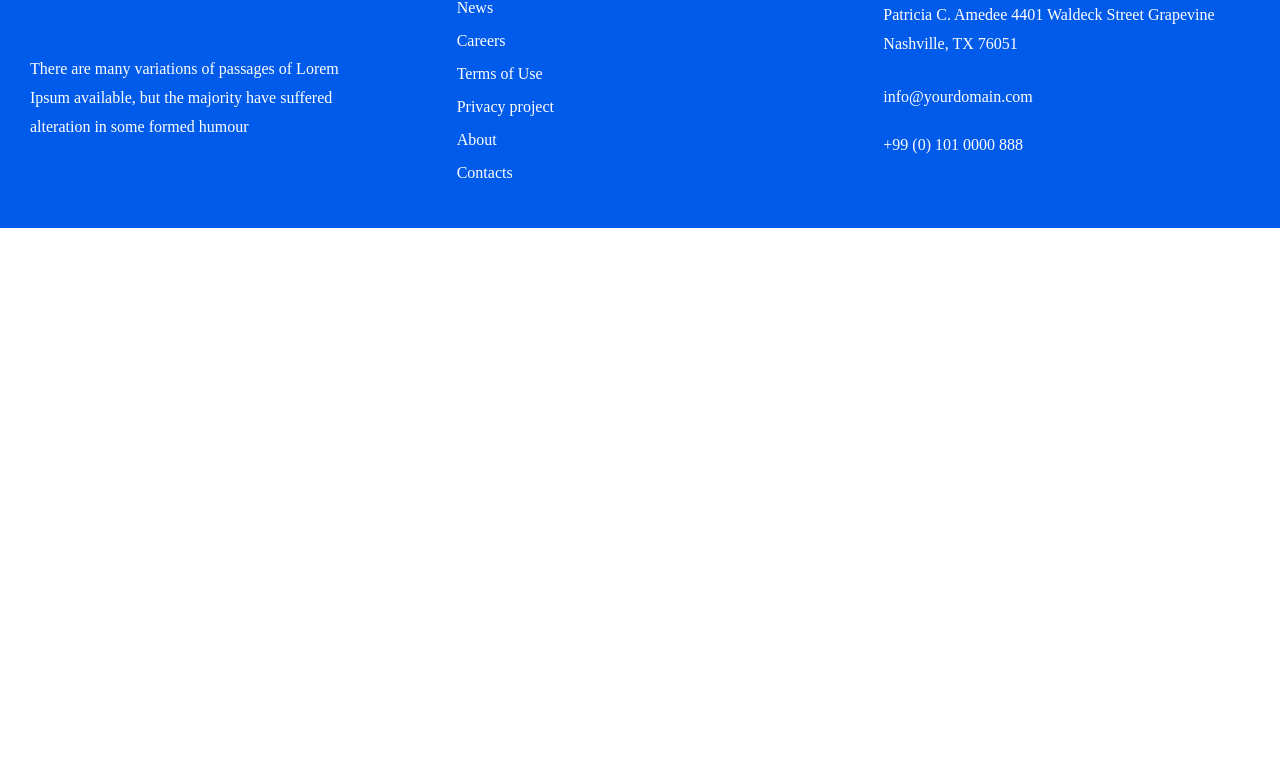
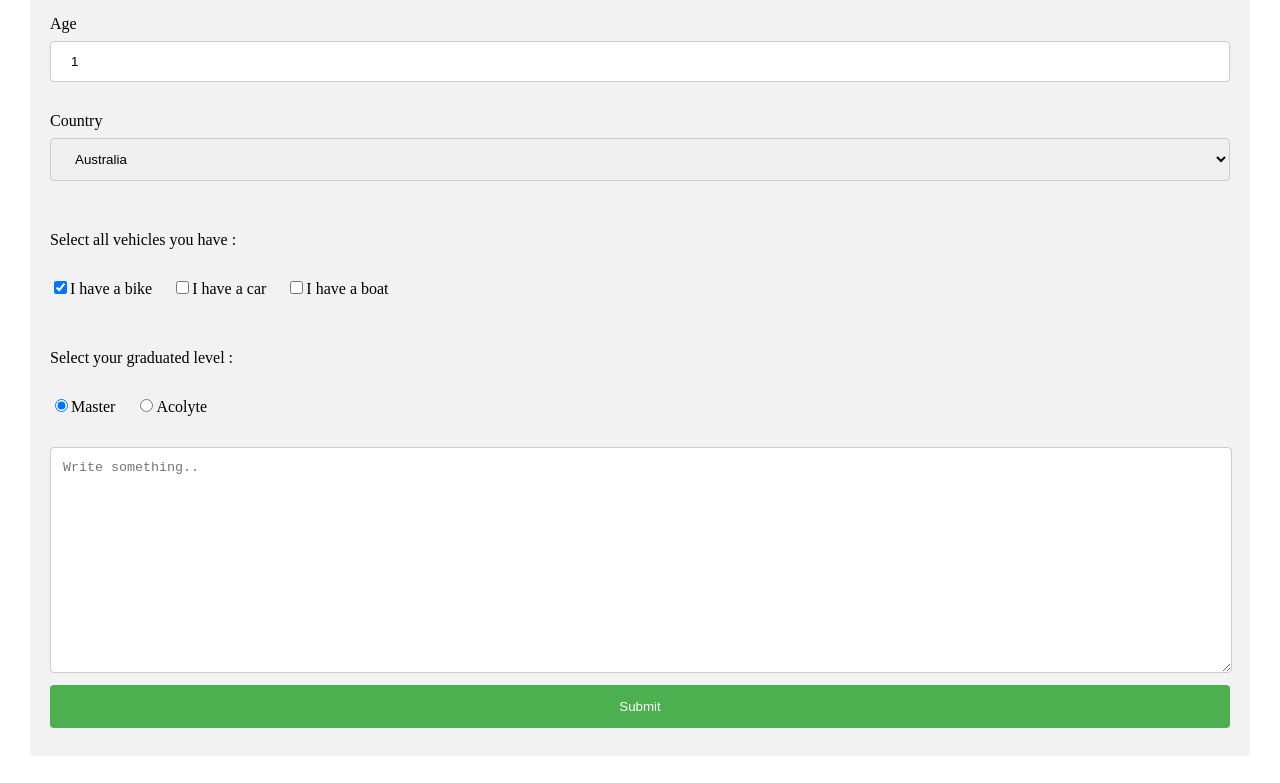
Before and after one commit to somaye95214042/My_Project, a React app: page /contact in a window 1280 px wide. Shown: the part 373-1156 px from the top of the page. Before the commit the page ends 800 px from the top, so only its background shows below. Built offline with nearby package versions, Linux system fonts and the light colour scheme.

Commit message:
Form Task is added

```diff
--- a/package.json
+++ b/package.json
@@ -3,6 +3,7 @@
   "version": "0.1.0",
   "private": true,
   "dependencies": {
+    "bootstrap": "^5.1.3",
     "react": "^17.0.2",
     "react-dom": "^17.0.2",
     "react-router": "^6.0.0",
--- a/src/Components/Contents.js
+++ b/src/Components/Contents.js
@@ -2,6 +2,7 @@ import React from 'react';
 import Home from "../Pages/Home";
 import Blog from "../Pages/Blog";
 import About from "../Pages/About";
+import Contact from "../Pages/Contact";
 import Article from "../Pages/Article";
 import {Routes, Route} from "react-router-dom";
 
@@ -12,6 +13,7 @@ const Contents = () => {
                 <Route path='/' exact={true} element={<Home/>} />
                 <Route path='/blog' element={<Blog/>} />
                 <Route path='/about' element={<About/>} />
+                <Route path='/contact' element={<Contact/>} />
                 <Route path='/blog/article/:id' element={<Article/>} />
             </Routes>
         </div>
--- a/src/Components/Footer.js
+++ b/src/Components/Footer.js
@@ -7,7 +7,7 @@ const Footer = () => {
         <div className={'footer'}>
 
             <div className={'firstColumn'}>
-                <img src={logo} width="200" height="100"/>
+                <img src={logo} alt={'logo'} width="200" height="100"/>
                 <span>
                 There are many variations of passages of Lorem Ipsum available,
                 but the majority have suffered alteration in some formed humour
--- a/src/Components/Header.js
+++ b/src/Components/Header.js
@@ -7,11 +7,12 @@ import '../Styles/app.css'
 const Header = () => {
     return (
             <div className="header">
-                <img src={logo} width="200" height="100"/>
+                <img src={logo} alt={'logo'} width="200" height="100"/>
                     <div className="header-right">
                             <Link className="item" to="/">Home</Link>
                             <Link className="item" to="/blog">Blog</Link>
                             <Link className="item" to="/about">About</Link>
+                            <Link className="item" to="/contact">Contact</Link>
                     </div>
             </div>
     )
--- a/src/Components/Layout.js
+++ b/src/Components/Layout.js
@@ -15,7 +15,7 @@ const Layout = () => {
     const [showModal, setShowModal] = useState(false);
 
     useEffect(() => {
-        const interval = setInterval(() => {
+        setInterval(() => {
             setShowModal(true)
         }, 3000);
     }, []);
--- a/src/Components/NameForm.js
+++ b/src/Components/NameForm.js
@@ -22,7 +22,8 @@ const NameForm = (props) => {
 
     return (
         <div>
-            <input type="text" value={name} onChange={handleChange} />
+            <label placeholder="Your name.." style={{display: "block", marginTop: 50}} >Please enter your name here : </label>
+            <input type="text" className='add' value={name} onChange={handleChange} />
             <button type="button" className='insert' onClick={handleAdd}>
                 Add
             </button>
--- a/src/Pages/Article.js
+++ b/src/Pages/Article.js
@@ -17,13 +17,12 @@ const Article = () => {
             });
     });
 
-    if (Object.keys(article).length == 0 ) {
+    if (Object.keys(article).length === 0 ) {
         return <div>Loading ... </div>;
     } else {
         return (
             <div className='featured_image'>
-                <img src={article._embedded['wp:featuredmedia'][0].source_url} width="768" height="505"/>
-                {/*<h1 className='title'>{article.title.author}</h1>*/}
+                <img src={article._embedded['wp:featuredmedia'][0].source_url} alt={''} width="768" height="505"/>
                 <h1 dangerouslySetInnerHTML={{__html: article.title.rendered}} className='article_title'></h1>
                 <p dangerouslySetInnerHTML={{__html: article.content.rendered}} className='article_content'></p>
 
--- a/src/Pages/Blog.js
+++ b/src/Pages/Blog.js
@@ -5,33 +5,27 @@ import '../Styles/app.css';
 const Blog = () => {
 
     const [items, updateItems] = useState([]);
-    // const [isLoaded, updateIsLoaded] = useState(false);
+    const [isLoaded, updateIsLoaded] = useState(false);
 
     useEffect(() => {
         fetch('https://demo.phlox.pro/corporate-pro//wp-json/wp/v2/posts?_embed')
             .then(res => res.json())
             .then(result => {
-                // updateIsLoaded(true);
+                updateIsLoaded(true);
                 updateItems(result);
             });
     });
 
-    const Size = (item) => {
-        const Optimized_featured_image = item._embedded['wp:featuredmedia'][0].source_url
-    }
-
-
-    // if (!isLoaded) {
-    //     return <div>Loading ... </div>;
-    // } else {
+    if (!isLoaded) {
+        return <div>Loading ... </div>;
+    } else {
         return (
             <div>
                 <h1 className='blog'>Blog</h1>
                 <ul>
                     {items.map(item => (
                         <li key={item.id} className='list'>
-                            {console.log(item._embedded['wp:featuredmedia'][0].source_url)}
-                            <img src={item._embedded['wp:featuredmedia'][0].source_url} width="505" height="350"/>
+                            <img src={item._embedded['wp:featuredmedia'][0].source_url} alt={' '} width="505" height="350"/>
                             <div className='entry-main'>
                                 {/*<div className='title'>{item.title.rendered}</div>*/}
                                 <Link dangerouslySetInnerHTML={{__html: item.title.rendered}} className='title' to={`article/${item.id}`}></Link>
@@ -44,6 +38,6 @@ const Blog = () => {
             </div>
         );
     }
-// }
+}
 
 export default Blog;
--- /dev/null
+++ b/src/Pages/Contact.js
@@ -0,0 +1,138 @@
+import React from 'react';
+import {useState} from 'react';
+import '../Styles/app.css';
+
+const Contact = () => {
+
+    const [state, setState] = useState({
+        firstName: "",
+        lastName: "",
+        age: 1,
+        bio: "",
+        country: "australia",
+        level: "master",
+        bike: true,
+        car: false,
+        boat: false
+    })
+
+    function handleChange(evt) {
+
+        const value = evt.target.type === "checkbox" ? evt.target.checked : evt.target.value;
+        setState({
+            ...state,
+            [evt.target.name]: value
+        });
+    }
+
+    function handleSubmit(event) {
+        console.log(state);
+        event.preventDefault();
+    }
+
+    return (
+        <div className='form'>
+            <form onSubmit={handleSubmit}>
+                <label>First Name</label>
+                <input
+                    type="text"
+                    name="firstName"
+                    placeholder="Your name.."
+                    value={state.firstName}
+                    onChange={handleChange}
+                />
+
+                <label>Last Name</label>
+                <input
+                    type="text"
+                    name="lastName"
+                    placeholder="Your last name.."
+                    value={state.lastName}
+                    onChange={handleChange}
+                />
+
+                <label>Age</label>
+                <input type="number"
+                       name="age"
+                       value={state.age}
+                       onChange={handleChange}
+                />
+
+                <label>Country</label>
+                <select
+                    name="country"
+                    onChange={handleChange}
+                    value={state.country}>
+                    <option value="australia">Australia</option>
+                    <option value="canada">Canada</option>
+                    <option value="usa">USA</option>
+                </select>
+
+                <div>
+                    <label style={{display: "block", marginTop: 20}} >Select all vehicles you have :</label>
+                    <label className="form-control">
+                        <input type="checkbox"
+                               name="bike"
+                               value="bike"
+                               checked={state.bike}
+                               onChange={handleChange}/>
+                        I have a bike
+                    </label>
+
+                    <label className="form-control">
+                        <input type="checkbox"
+                               name="car"
+                               value="cart"
+                               checked={state.car}
+                               onChange={handleChange}/>
+                        I have a car
+                    </label>
+
+                    <label className="form-control">
+                        <input type="checkbox"
+                               name="boat"
+                               value="boat"
+                               checked={state.boat}
+                               onChange={handleChange}/>
+                        I have a boat
+                    </label>
+                </div>
+
+                <label style={{display: "block", marginTop: 20}} >Select your graduated level :</label>
+
+                <label className="form-control">
+                    <input
+                        type="radio"
+                        name="level"
+                        value="master"
+                        checked={state.level === "master"}
+                        onChange={handleChange}
+                    />
+                    Master
+                </label>
+
+                <label className="form-control">
+                    <input
+                    type="radio"
+                    name="level"
+                    value="acolyte"
+                    checked={state.level === "acolyte"}
+                    onChange={handleChange}
+                    />
+                    Acolyte
+                </label>
+
+                <textarea
+                    name="bio"
+                          placeholder="Write something.."
+                          value={state.bio}
+                          onChange={handleChange} />
+
+                <input type="submit" value="Submit"/>
+            </form>
+        </div>
+    )
+}
+
+
+export default Contact;
--- a/src/Styles/app.css
+++ b/src/Styles/app.css
@@ -136,7 +136,13 @@ li button {
 }
 
 .insert {
-    margin-top : 30px;
+    background-color: #4CAF50;
+    color: white;
+    padding: 14px 20px;
+    margin: 30px 10px 30px 10px;
+    border: none;
+    border-radius: 4px;
+    cursor: pointer;
 }
 
 .list {
@@ -221,3 +227,52 @@ li button {
     line-height: 1.6em;
     text-align: initial;
 }
+
+input[type=text], input[type=number], select {
+    width: 100%;
+    padding: 12px 20px;
+    margin:8px 0 30px 0;
+    display: inline-block;
+    border: 1px solid #ccc;
+    border-radius: 4px;
+    box-sizing: border-box;
+}
+
+input[type=submit] {
+    width: 100%;
+    background-color: #4CAF50;
+    color: white;
+    padding: 14px 20px;
+    margin: 8px 0;
+    border: none;
+    border-radius: 4px;
+    cursor: pointer;
+}
+
+input[type=submit]:hover {
+    background-color: #45a049;
+}
+
+div.form {
+    border-radius: 5px;
+    background-color: #f2f2f2;
+    padding: 20px;
+}
+
+textarea {
+    width: 98%;
+    padding: 12px;
+    border: 1px solid #ccc;
+    border-radius: 4px;
+    resize: vertical;
+    height: 200px;
+}
+
+.form-control {
+    line-height: 5;
+    padding-right : 20px;
+}
+
+.add {
+    width: inherit!important;
+}
```
Also changed, not shown: src/Components/Customers.js (+9 -9 lines), 1 other file.
